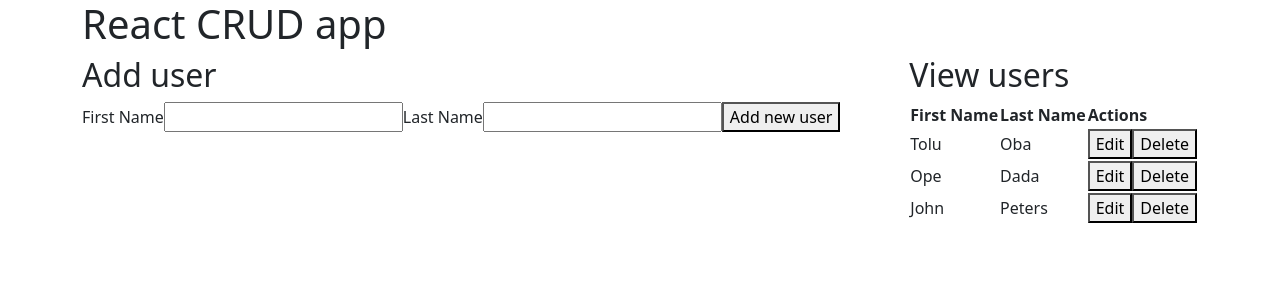
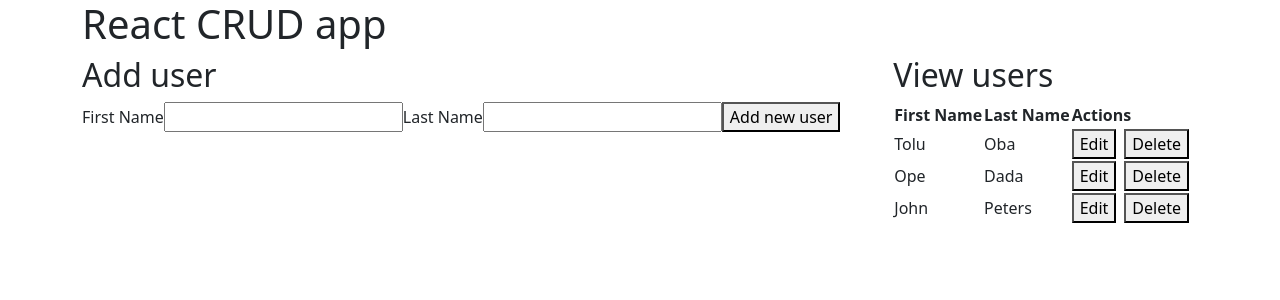
Before and after one commit to OpeDada/react-crud, a React (Create React App) app: page / in a window 1280 px wide. Shown: the top 300 px of the page. Built offline with nearby package versions, Linux system fonts and the light colour scheme.

Commit message:
custom button css

```diff
--- a/src/index.css
+++ b/src/index.css
@@ -1,13 +1,5 @@
-body {
-  margin: 0;
-  font-family: -apple-system, BlinkMacSystemFont, 'Segoe UI', 'Roboto', 'Oxygen',
-    'Ubuntu', 'Cantarell', 'Fira Sans', 'Droid Sans', 'Helvetica Neue',
-    sans-serif;
-  -webkit-font-smoothing: antialiased;
-  -moz-osx-font-smoothing: grayscale;
+button,
+.button {
+  margin-bottom: 0 !important;
+  margin-right: 0.5rem;
 }
-
-code {
-  font-family: source-code-pro, Menlo, Monaco, Consolas, 'Courier New',
-    monospace;
-}
```
